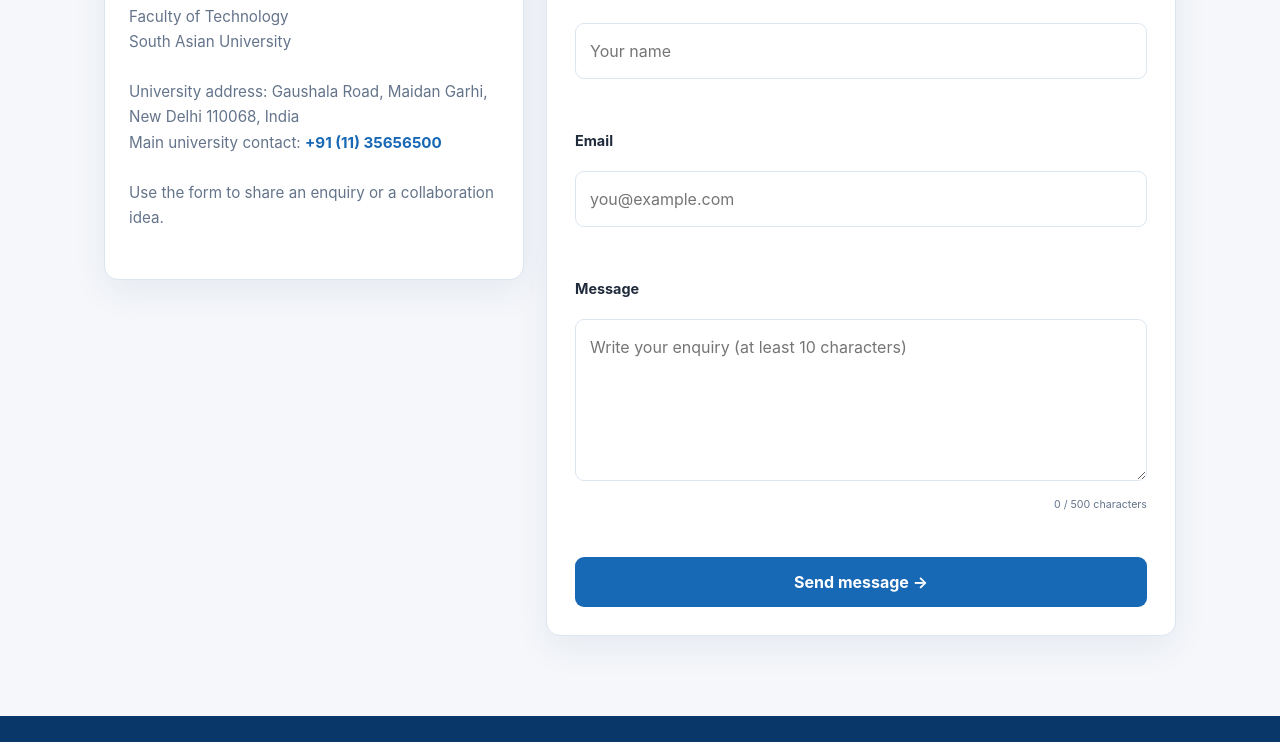
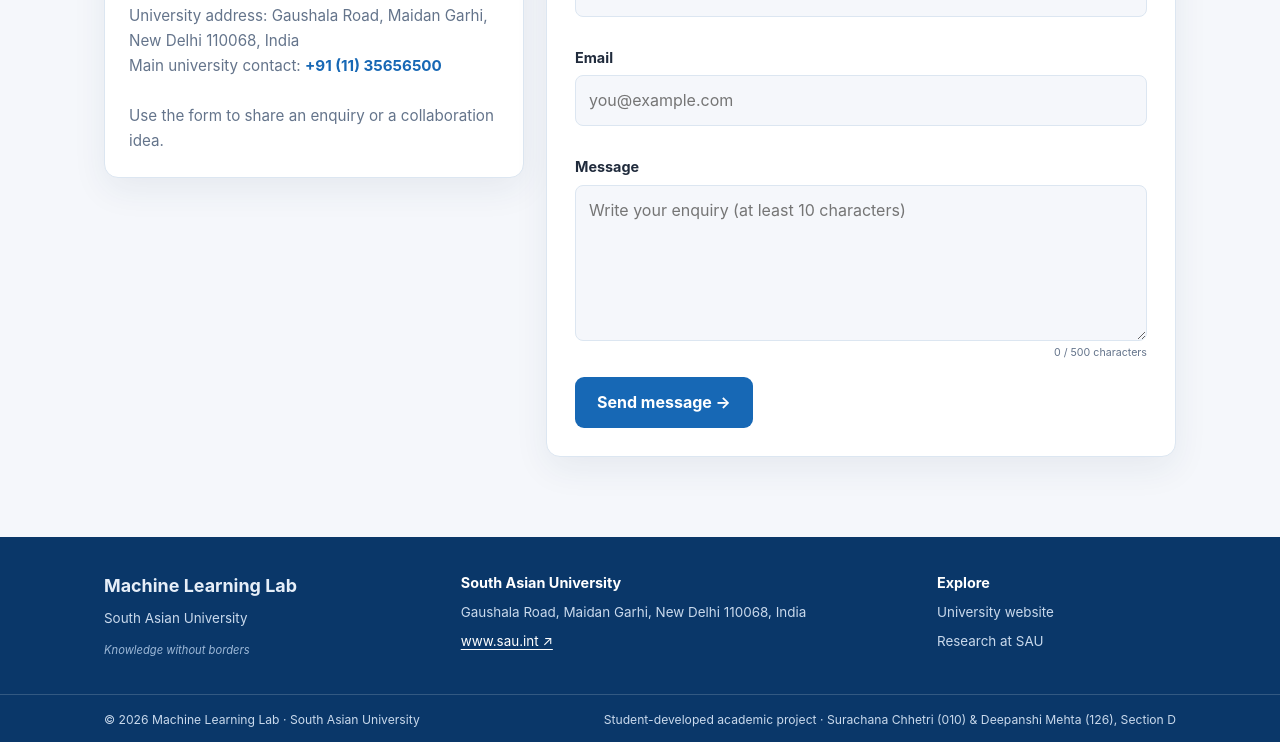
Before and after one commit to SurachanaChhetri/sau-ml-lab, a plain HTML site: page contact.html in a window 1280 px wide. Shown: the part 553-1295 px from the top of the page. Drawn offline with Linux system fonts and the light colour scheme.

```diff
--- a/css/style.css
+++ b/css/style.css
@@ -67,71 +67,3 @@ form label{display:block;font-weight:700;font-size:.9rem;margin:15px 0 6px}form
 @media(max-width:820px){.nav-container{gap:12px}.brand-lockup{gap:10px}.sau-logo{width:82px}.lab-name strong{font-size:.92rem}.nav-links{gap:14px}}
 @media(max-width:720px){.institution-inner{padding:7px 18px;font-size:.68rem}.nav-container{min-height:76px}.brand-lockup{max-width:calc(100% - 105px)}.sau-logo{width:70px;max-height:52px}.brand-divider{height:40px}.lab-name strong{font-size:.82rem}.lab-name small{font-size:.68rem}.nav-actions{gap:5px}.institution-note{margin:20px 18px 0;align-items:flex-start;flex-direction:column;gap:8px}.footer-main{grid-template-columns:1fr 1fr;padding:28px 20px}.footer-brand{grid-column:1/-1}.footer-bottom{padding:14px 20px;flex-direction:column}}
 @media(max-width:420px){.institution-inner span{max-width:65%}.sau-logo{width:58px}.brand-lockup{gap:8px}.lab-name strong{font-size:.76rem}.lab-name small{font-size:.62rem}.brand-divider{height:34px}.footer-main{grid-template-columns:1fr}.footer-brand{grid-column:auto}}
-
-/* CONTACT PAGE STYLING */
-
-main {
-    max-width: 900px;
-    margin: 50px auto;
-    padding: 40px;
-}
-
-main h1, main h2 {
-    color: var(--primary);
-    font-size: 2.2rem;
-    margin-bottom: 15px;
-}
-
-main p {
-    color: var(--muted);
-    margin-bottom: 25px;
-}
-
-form {
-    display: flex;
-    flex-direction: column;
-    gap: 12px;
-    margin-top: 30px;
-}
-
-form label {
-    font-weight: 700;
-    margin-top: 12px;
-}
-
-form input,
-form textarea {
-    width: 100%;
-    padding: 14px;
-    border: 1px solid var(--line);
-    border-radius: 9px;
-    background: var(--surface);
-    color: var(--text);
-    font-family: inherit;
-    font-size: 1rem;
-}
-
-form textarea {
-    min-height: 150px;
-    resize: vertical;
-}
-
-form input:focus,
-form textarea:focus {
-    outline: 2px solid var(--accent);
-}
-
-form button {
-    padding: 14px 24px;
-    background: var(--primary);
-    color: white;
-    border: none;
-    border-radius: 8px;
-    font-weight: 700;
-    cursor: pointer;
-    margin-top: 15px;
-}
-
-form button:hover {
-    opacity: 0.85;
-}
```
